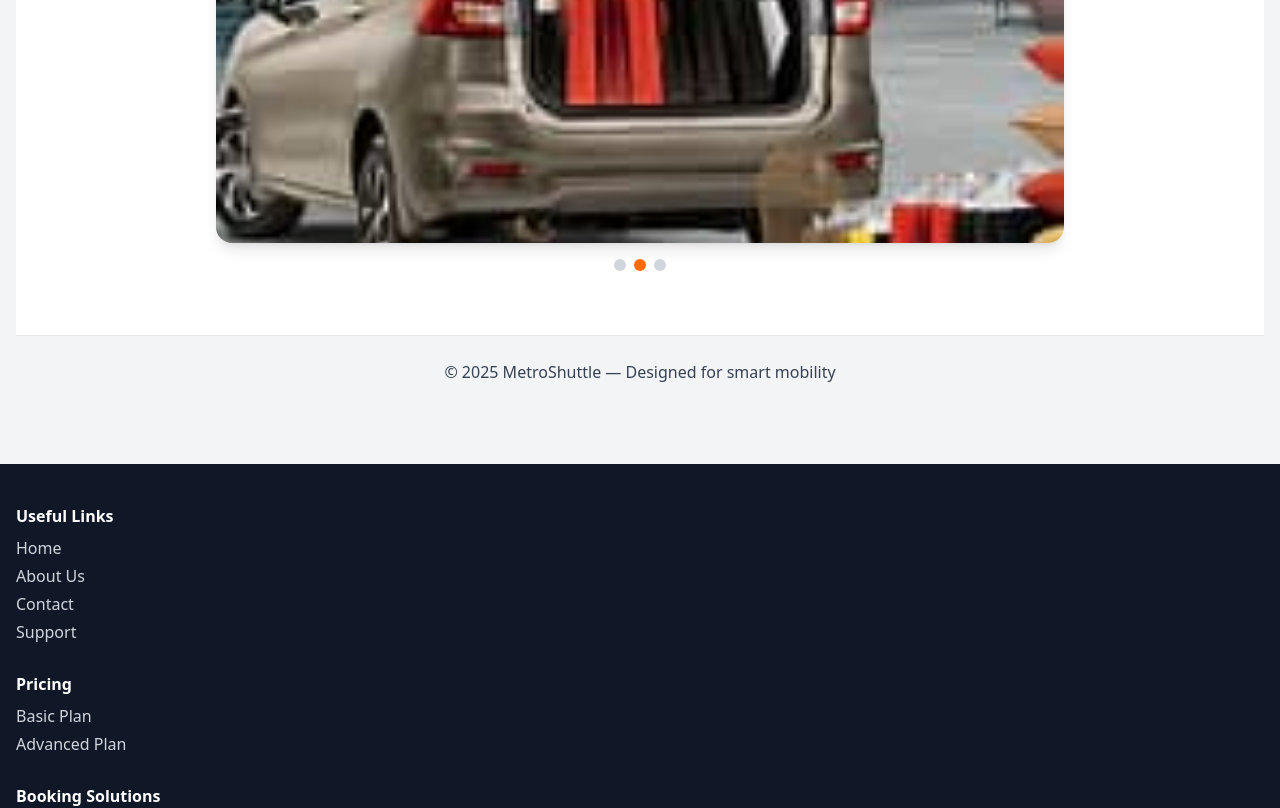
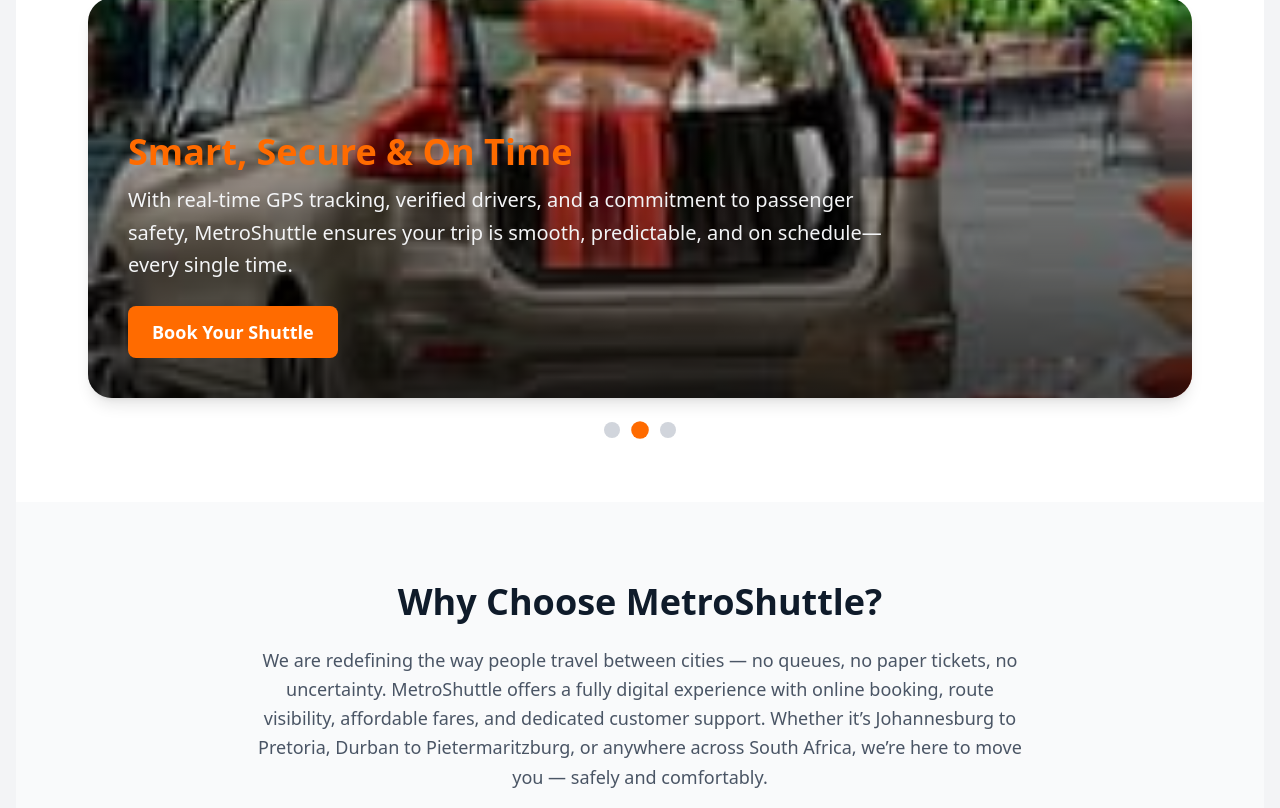
Before and after one commit to Matuku45/shuttle-booking, a React (Vite) app: page / in a window 1280 px wide. Shown: the part 1260-2068 px from the top of the page. Built offline with nearby package versions, Linux system fonts and the light colour scheme.

Commit message:
the home page content is proffesional right now

```diff
--- a/src/pages/Home.jsx
+++ b/src/pages/Home.jsx
@@ -6,7 +6,26 @@
 import Logo from "../components/imgs/logo.jpg";
 import { useNavigate } from "react-router-dom";
 
-const images = [img1, img2, img3];
+const slides = [
+  {
+    img: img1,
+    title: "Connecting Cities, Empowering Journeys",
+    description:
+      "MetroShuttle connects major cities across the country with comfortable, affordable, and reliable shuttle services. Whether you’re traveling for work, study, or family visits, we make intercity travel simpler than ever.",
+  },
+  {
+    img: img2,
+    title: "Smart, Secure & On Time",
+    description:
+      "With real-time GPS tracking, verified drivers, and a commitment to passenger safety, MetroShuttle ensures your trip is smooth, predictable, and on schedule—every single time.",
+  },
+  {
+    img: img3,
+    title: "Travel Made Easy — Anytime, Anywhere",
+    description:
+      "Book your ride online in seconds, choose your departure city, and get instant confirmation. Our system ensures flexible scheduling, cashless payments, and dependable city-to-city connections.",
+  },
+];
 
 const Home = () => {
   const [current, setCurrent] = useState(0);
@@ -14,8 +33,8 @@
 
   useEffect(() => {
     const timer = setTimeout(() => {
-      setCurrent((prev) => (prev + 1) % images.length);
-    }, 4000);
+      setCurrent((prev) => (prev + 1) % slides.length);
+    }, 5000);
     return () => clearTimeout(timer);
   }, [current]);
 
@@ -40,11 +59,15 @@
               CLICK YOUR NEXT <br />
               <span className="text-[#ff6b00]">RIDE</span>
             </h2>
-            <p className="text-white/80 text-lg md:text-xl">
+            <p className="text-white/80 text-lg md:text-xl leading-relaxed">
               Quick. Easy. Simple. Book your metro shuttle today with{" "}
               <span className="text-[#ff6b00] font-semibold">
                 immediate confirmation.
               </span>
+              <br />
+              MetroShuttle is your all-in-one city-to-city transport solution —
+              designed for students, professionals, and families. Enjoy comfort,
+              safety, and modern convenience wherever you travel.
             </p>
 
             <div className="flex flex-wrap gap-4 pt-2">
@@ -76,27 +99,61 @@
       </section>
 
       {/* Carousel Section */}
-      <section className="w-full max-w-4xl py-16 px-6">
-        <img
-          src={images[current]}
-          alt="Shuttle"
-          className="w-full h-72 md:h-96 object-cover rounded-2xl shadow-lg"
-        />
-        <div className="flex justify-center mt-4 gap-2">
-          {images.map((_, i) => (
+      <section className="w-full max-w-6xl py-16 px-6 relative">
+        <div className="relative rounded-3xl overflow-hidden shadow-lg">
+          <img
+            src={slides[current].img}
+            alt={slides[current].title}
+            className="w-full h-[400px] md:h-[500px] object-cover transition-all duration-1000 ease-in-out"
+          />
+          <div className="absolute inset-0 bg-gradient-to-t from-black/70 to-transparent flex flex-col justify-end p-10 text-white">
+            <h3 className="text-3xl md:text-4xl font-bold mb-3 text-[#ff6b00]">
+              {slides[current].title}
+            </h3>
+            <p className="text-lg md:text-xl max-w-3xl text-gray-100 leading-relaxed">
+              {slides[current].description}
+            </p>
+            <button
+              onClick={() => navigate("/booking")}
+              className="mt-6 w-fit bg-[#ff6b00] text-white px-6 py-3 rounded-lg text-lg font-semibold hover:bg-white hover:text-[#0f1b2a] transition"
+            >
+              Book Your Shuttle
+            </button>
+          </div>
+        </div>
+
+        {/* Dots */}
+        <div className="flex justify-center mt-6 gap-3">
+          {slides.map((_, i) => (
             <span
               key={i}
-              className={`w-3 h-3 rounded-full ${
-                i === current ? "bg-[#ff6b00]" : "bg-gray-300"
-              } transition-all`}
+              onClick={() => setCurrent(i)}
+              className={`w-4 h-4 rounded-full cursor-pointer transition-all ${
+                i === current ? "bg-[#ff6b00] scale-110" : "bg-gray-300"
+              }`}
             />
           ))}
         </div>
       </section>
 
+      {/* Extra Info Section */}
+      <section className="w-full bg-gray-50 py-20 text-center px-6">
+        <h2 className="text-3xl md:text-4xl font-bold text-[#0f1b2a] mb-6">
+          Why Choose MetroShuttle?
+        </h2>
+        <p className="max-w-3xl mx-auto text-gray-600 text-lg leading-relaxed">
+          We are redefining the way people travel between cities — no queues, no
+          paper tickets, no uncertainty. MetroShuttle offers a fully digital
+          experience with online booking, route visibility, affordable fares,
+          and dedicated customer support. Whether it’s Johannesburg to Pretoria,
+          Durban to Pietermaritzburg, or anywhere across South Africa, we’re
+          here to move you — safely and comfortably.
+        </p>
+      </section>
+
       {/* Footer */}
       <footer className="w-full py-6 bg-gray-100 text-center text-gray-700 border-t border-gray-200">
-        © 2025 MetroShuttle — Designed for smart mobility
+        © 2025 MetroShuttle — Connecting Cities. Empowering Mobility.
       </footer>
     </div>
   );
```
